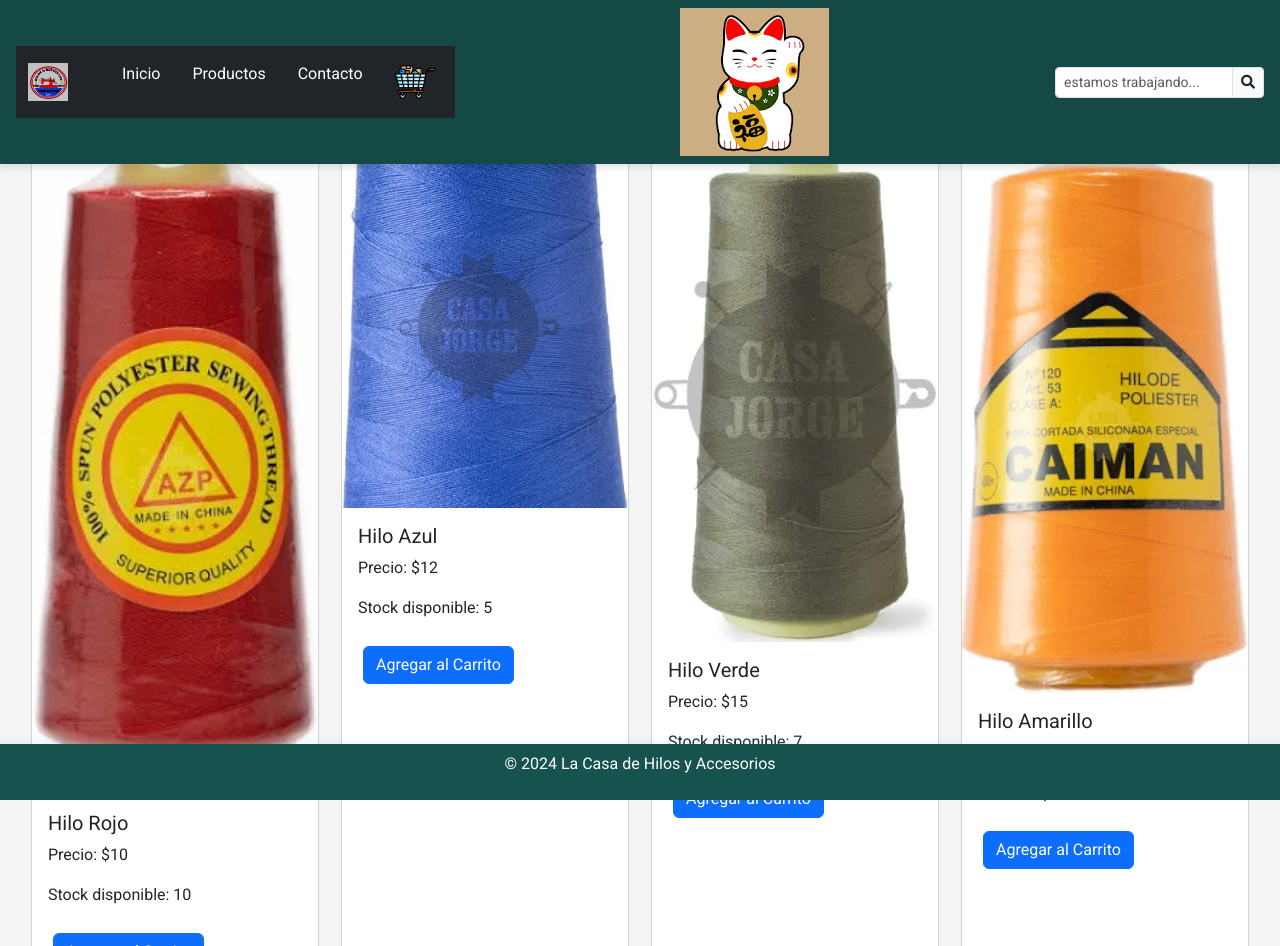
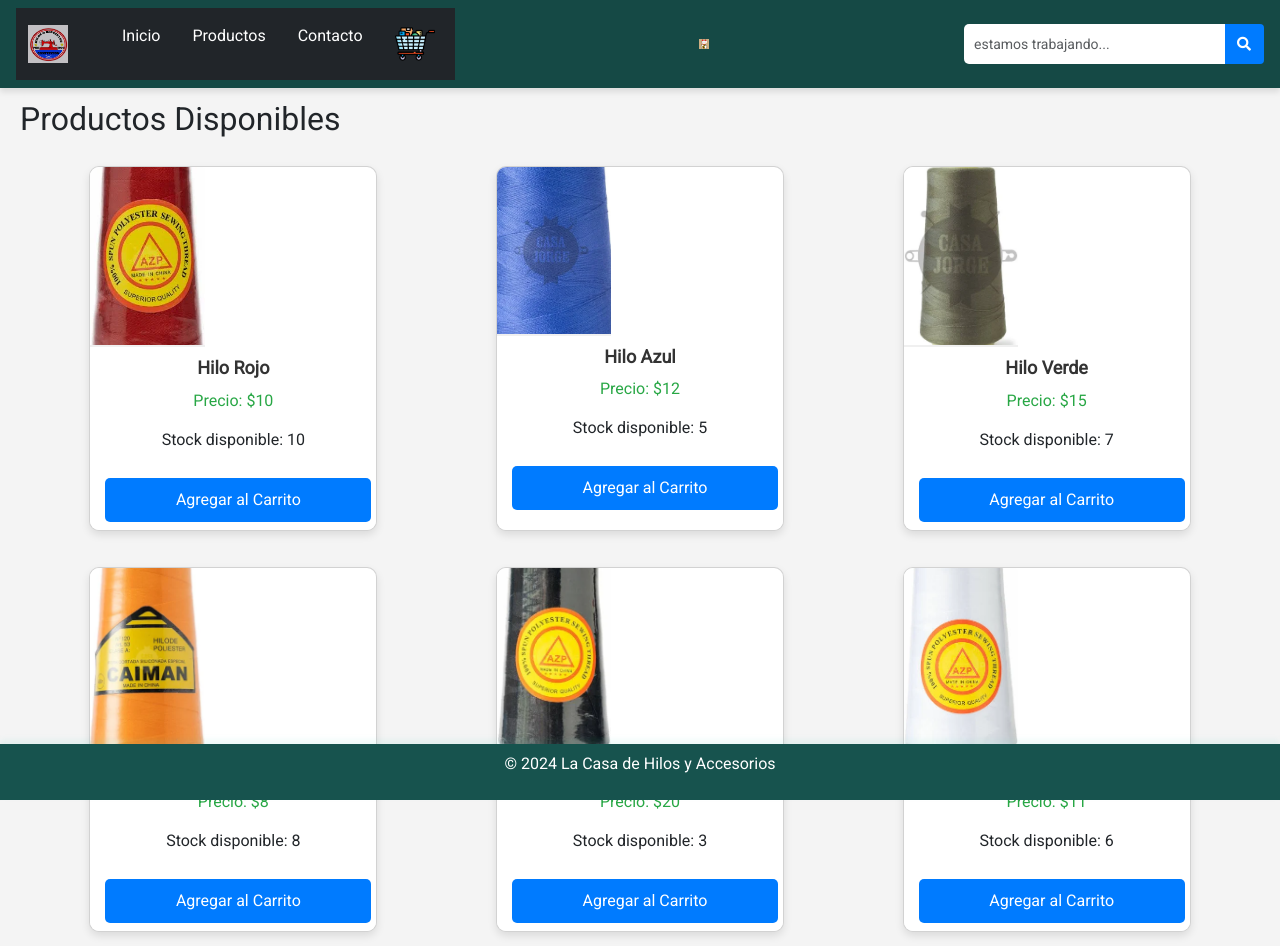
Before and after one commit to ridermanriquecueto/trabajo-final.github.io, a plain HTML site: page productos.html in a window 1280 px wide. Shown: the top 946 px of the page. Drawn offline with nearby package versions, Linux system fonts and the light colour scheme.

Commit message:
Actualización en css/styles.css

```diff
--- a/css/styles.css
+++ b/css/styles.css
@@ -1,9 +1,11 @@
+
 body {
     font-family: 'Roboto', sans-serif;
     background-color: #f4f4f4;
     margin: 0;
     padding: 0;
 }
+
 
 header {
     position: fixed;
@@ -20,6 +22,7 @@ header {
     box-shadow: 0 4px 6px rgba(0, 0, 0, 0.1);
 }
 
+
 .navbar {
     display: flex;
     align-items: center;
@@ -34,6 +37,7 @@ header {
     height: auto;
     margin-right: 10px;
 }
+
 
 .navbar-nav {
     display: flex;
@@ -55,17 +59,19 @@ header {
     color: #ff9800;
 }
 
+
 .navbar-nav .carrito-icon {
     width: 40px;
     height: auto;
 }
+
 
 footer {
     position: fixed;
     bottom: 0;
     left: 0;
     width: 100%;
-    background-color: #17534e;
+    background-color: #17534e;;
     color: white;
     text-align: center;
     padding: 0.5rem 0;
@@ -73,11 +79,13 @@ footer {
     box-shadow: 0 -4px 6px rgba(84, 206, 196, 0.1);
 }
 
+
 main {
     margin-top: 80px;
     margin-bottom: 50px;
     padding: 20px;
 }
+
 
 #inicio {
     background-image: url("../img/im2.jpg");
@@ -88,6 +96,7 @@ main {
     margin-top: 80px;
     margin-bottom: 50px;
 }
+
 
 form {
     max-width: 600px;
@@ -116,11 +125,13 @@ form button:hover {
     color: #fff;
 }
 
+
 .contacto p {
     font-size: 1.1rem;
     color: #333;
     line-height: 1.6;
 }
+
 
 .productos {
     display: flex;
@@ -145,6 +156,7 @@ form button:hover {
     box-shadow: 0 12px 24px rgba(0, 0, 0, 0.2);
 }
 
+
 .producto-img {
     width: 100%;
     height: 200px;
@@ -156,6 +168,7 @@ form button:hover {
 .producto-card:hover .producto-img {
     transform: scale(1.05);
 }
+
 
 .producto-info {
     padding: 20px;
@@ -176,7 +189,7 @@ form button:hover {
 
 .producto-descripcion {
     font-size: 1.1rem;
-    color: #777;
+    color: #6feece;
     margin-bottom: 15px;
     line-height: 1.5;
 }
@@ -211,8 +224,9 @@ form button:hover {
     outline: none;
 }
 
+
 .carrito-icon {
-    width: 30px;
+    width: 40px;
     height: auto;
     transition: transform 0.3s ease;
 }
@@ -220,6 +234,7 @@ form button:hover {
 .carrito-icon:hover {
     transform: scale(1.1);
 }
+
 
 .producto-card {
     transition: transform 0.3s ease-in-out, box-shadow 0.3s ease-in-out;
@@ -237,9 +252,10 @@ form button:hover {
     }
 
     .producto-img {
-        height: 150px;
+        height: 100px;
     }
 }
+
 
 @media (max-width: 768px) {
     .navbar-brand img {
@@ -261,6 +277,7 @@ form button:hover {
     }
 }
 
+
 #carrito {
     width: 80%;
     max-width: 1000px;
@@ -271,6 +288,7 @@ form button:hover {
     box-shadow: 0 4px 6px rgba(0, 0, 0, 0.1);
 }
 
+
 #carrito h2 {
     text-align: center;
     color: #333;
@@ -278,11 +296,13 @@ form button:hover {
     margin-bottom: 20px;
 }
 
+
 #lista-carrito {
     list-style-type: none;
     padding: 0;
     margin: 0;
 }
+
 
 #lista-carrito li {
     display: flex;
@@ -296,6 +316,7 @@ form button:hover {
     font-size: 16px;
 }
 
+
 #total-precio {
     text-align: center;
     font-size: 20px;
@@ -306,6 +327,7 @@ form button:hover {
     border-radius: 8px;
     margin-top: 20px;
 }
+
 
 button {
     padding: 8px 16px;
@@ -326,6 +348,7 @@ button {
     background-color: #ec971f;
 }
 
+
 #finalizarCompra {
     background-color: #5bc0de;
     color: white;
@@ -334,6 +357,7 @@ button {
 #finalizarCompra:hover {
     background-color: #31b0d5;
 }
+
 
 button[data-action="eliminar"] {
     background-color: #d9534f;
@@ -346,11 +370,13 @@ button[data-action="eliminar"]:hover {
     background-color: #c9302c;
 }
 
+
 #carrito {
     display: flex;
     flex-direction: column;
     align-items: center;
 }
+
 
 #mensajeFinalizado {
     text-align: center;
@@ -365,4 +391,207 @@ button[data-action="eliminar"]:hover {
     padding: 15px;
     border-radius: 8px;
     display: inline-block;
+    margin-top: 20px;
 }
+
+
+@media (max-width: 768px) {
+    #carrito {
+        width: 90%;
+    }
+
+    #carrito h2 {
+        font-size: 20px;
+    }
+
+    #total-precio {
+        font-size: 18px;
+    }
+
+    button {
+        font-size: 14px;
+    }
+}
+
+
+#productosList {
+    display: flex;
+    flex-wrap: wrap;
+    justify-content: space-around;
+    gap: 20px;
+    padding: 20px;
+}
+
+
+.producto {
+    width: 100px;
+    height: 365px;
+    border-radius: 10px;
+    overflow: hidden;
+    box-shadow: 0 4px 8px rgba(0, 0, 0, 0.1);
+    transition: transform 0.3s ease, box-shadow 0.3s ease;
+}
+
+
+.producto img {
+    width: 40%;
+    height: 180px;
+    object-fit: cover;
+    border-bottom: 2px solid #f0f0f0;
+}
+
+
+.producto .card-body {
+    padding: 10px;
+    text-align: center;
+    background-color: #fff;
+}
+
+
+.producto .card-title {
+    font-size: 18px;
+    font-weight: bold;
+    color: #333;
+    margin-bottom: 10px;
+}
+
+
+.producto .card-text {
+    font-size: 16px;
+    color: #28a745;
+    margin-bottom: 15px;
+}
+
+
+.producto button {
+    width: 100%;
+    padding: 10px;
+    background-color: #007bff;
+    color: white;
+    border: none;
+    font-size: 16px;
+    cursor: pointer;
+    border-radius: 5px;
+    transition: background-color 0.3s ease;
+}
+
+
+.producto button:hover {
+    background-color: #0056b3;
+}
+
+
+.producto:hover {
+    transform: translateY(-5px);
+    box-shadow: 0 6px 15px rgba(0, 0, 0, 0.2);
+}
+
+
+.menu-buscador-carrito {
+    display: flex;
+    align-items: center;
+    gap: 20px;
+}
+
+
+#buscador {
+    display: flex;
+    align-items: center;
+    width: 300px;
+    height: 40px;
+    margin-right: auto;
+}
+
+
+#buscarProducto {
+    border: none;
+    height: 100%;
+    border-top-left-radius: 5px;
+    border-bottom-left-radius: 5px;
+    font-size: 14px;
+    padding: 0 10px;
+}
+
+
+.input-group-text {
+    background-color: #007bff;
+    color: white;
+    border: none;
+    display: flex;
+    align-items: center;
+    justify-content: center;
+    width: 40px;
+    height: 100%;
+    border-top-right-radius: 5px;
+    border-bottom-right-radius: 5px;
+    cursor: pointer;
+}
+
+
+#iconoCarrito {
+    margin-left: 40px; /
+    cursor: pointer;
+}
+
+#iconoCarrito i {
+    color: #333;
+    font-size: 24px;
+}
+
+
+#iconoGato {
+    display: flex;
+    align-items: center;
+    justify-content: center;
+    margin-right: 10px;
+}
+
+.icono-gato {
+    width: 10px;
+    height: auto;
+    cursor: pointer;
+    transition: transform 0.1s ease;
+}
+
+.icono-gato:hover {
+    transform: scale(1.1); /
+}
+
+
+
+.contacto-whatsapp {
+    margin-top: 10px;
+    text-align: center;
+}
+
+.whatsapp-enlace {
+    text-decoration: none;
+    color: #25d366;
+    font-size: 18px;
+    font-weight: bold;
+    display: flex;
+    align-items: center;
+    justify-content: center;
+    gap: 10px;
+}
+
+.whatsapp-icon {
+    width: 20px;
+    height: 20px;
+}
+
+.contacto-whatsapp {
+    background-color: #e6f9ee;
+    padding: 10px;
+    border-radius: 10px;
+    margin: 20px auto;
+    max-width: 300px;
+}
+
+.whatsapp-icon {
+    transition: transform 0.3s;
+}
+
+.whatsapp-enlace:hover .whatsapp-icon {
+    transform: scale(1.2);
+}
```
